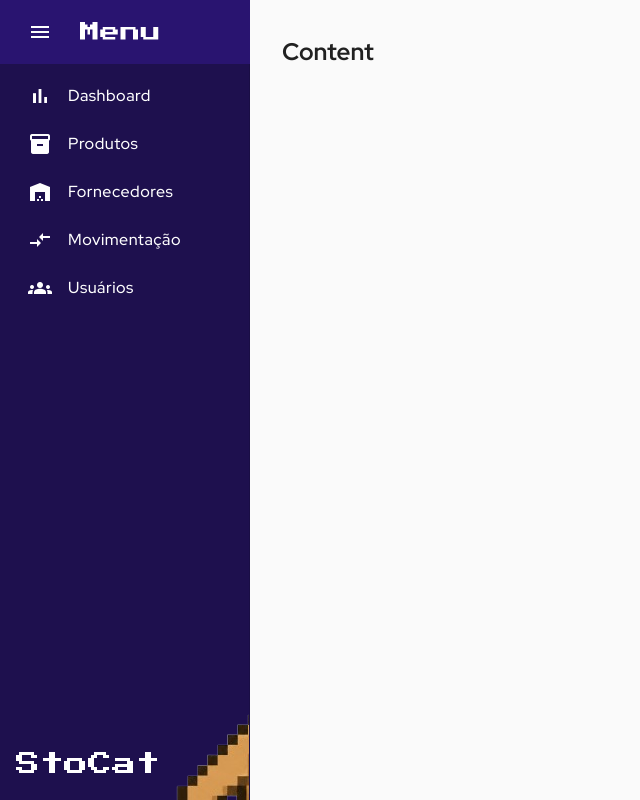
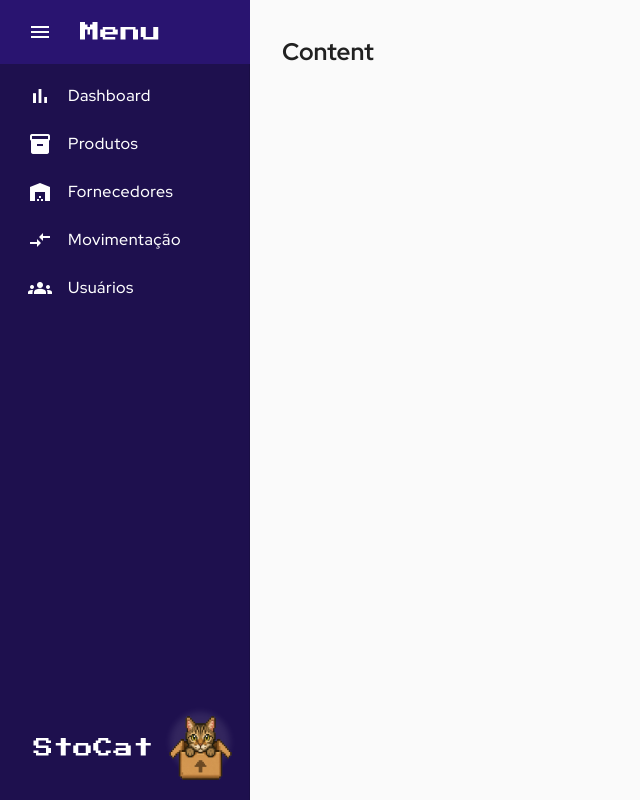
Before and after one commit to LucasPordeus/inventory-system, an Angular app in the folder front-end/: page / in a window 1280 px wide. Both pictures are taken after a click on the button "menu". Shown: the whole page, without its empty margins (0-640 px from the left). Built offline with nearby package versions, Linux system fonts and the light colour scheme.

Commit message:
style: fix menu brand

```diff
--- a/front-end/angular.json
+++ b/front-end/angular.json
@@ -24,6 +24,7 @@
             "tsConfig": "tsconfig.app.json",
             "inlineStyleLanguage": "scss",
             "assets": [
+              "src/assets",
               {
                 "glob": "**/*",
                 "input": "public"
--- a/front-end/src/app/components/menu/menu.html
+++ b/front-end/src/app/components/menu/menu.html
@@ -54,9 +54,10 @@
     </mat-nav-list>
 
     @if(!isCollapsed){
-      <div class="logo">
+      <div class="brand">
         <h1>StoCat</h1>
-        <img src="assets/images/logo.png" alt="Logo">
+        <img src="assets/images/logo.png" class="logo" alt="logo">
+        <div class="circle" class="circle"></div>
       </div>
     }
   </mat-sidenav>
--- a/front-end/src/app/components/menu/menu.scss
+++ b/front-end/src/app/components/menu/menu.scss
@@ -58,14 +58,32 @@ mat-sidenav-content{
     width: 250px;
 }
 
-.logo{
+.brand{
     position: absolute;
     bottom: 0;
     color: #fff;
     width: 100%;
-    height: 9%;
-    font-size: 12px;
+    height: 10%;
+    font-size: clamp(7px, 2vw, 10px);;
     display: flex;
     align-items: center;
-    justify-items: center;
+    justify-content: center;
+    padding-bottom: 5%;
 }
+
+.logo{
+    width: 25%;
+    height: 80%;
+    z-index: 3;
+}
+
+.circle{
+    width: 60px;
+    height: 60px;
+    background-color: #ffffff18;
+    filter: blur(3px);
+    position: absolute;
+    border-radius: 50%;
+    right: 7.5%;
+    bottom: 30%;
+}
```
